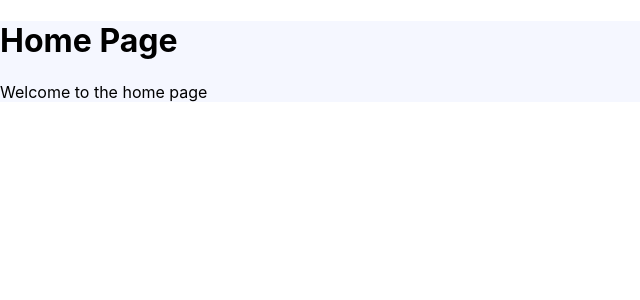
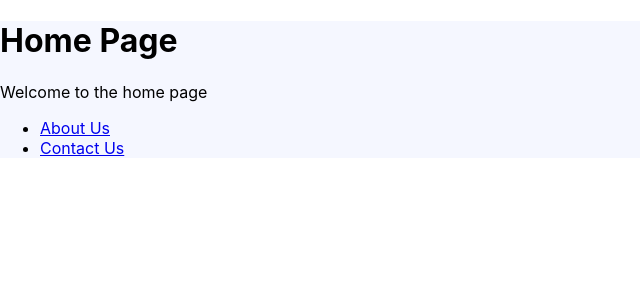
Before and after one commit to Akxn/mtgtracker, a React (Create React App) app: page / in a window 1280 px wide. Shown: the top 300 px of the page, without its empty margins (0-640 px from the left). Built offline with nearby package versions, Linux system fonts and the light colour scheme.

Commit message:
added footer

```diff
--- a/src/App.js
+++ b/src/App.js
@@ -1,6 +1,7 @@
 import logo from './logo.svg';
 import './App.css';
 import Navbar from './Components/Navbar';
+import Footer from './Components/Footer';
 
 import * as React from "react";
 
@@ -11,6 +12,7 @@
       <Navbar />
         <h1>Home Page</h1>
         <p>Welcome to the home page</p>
+      <Footer />
       </div>
     </>
   );
--- /dev/null
+++ b/src/Components/Footer.js
@@ -0,0 +1,14 @@
+import React from 'react';
+
+const Footer = () => {
+    return (
+        <nav>
+            <ul>
+                <li><a href="/">About Us</a></li>
+                <li><a href="/">Contact Us</a></li>
+            </ul>
+        </nav>
+    );
+}
+
+export default Footer;
```
